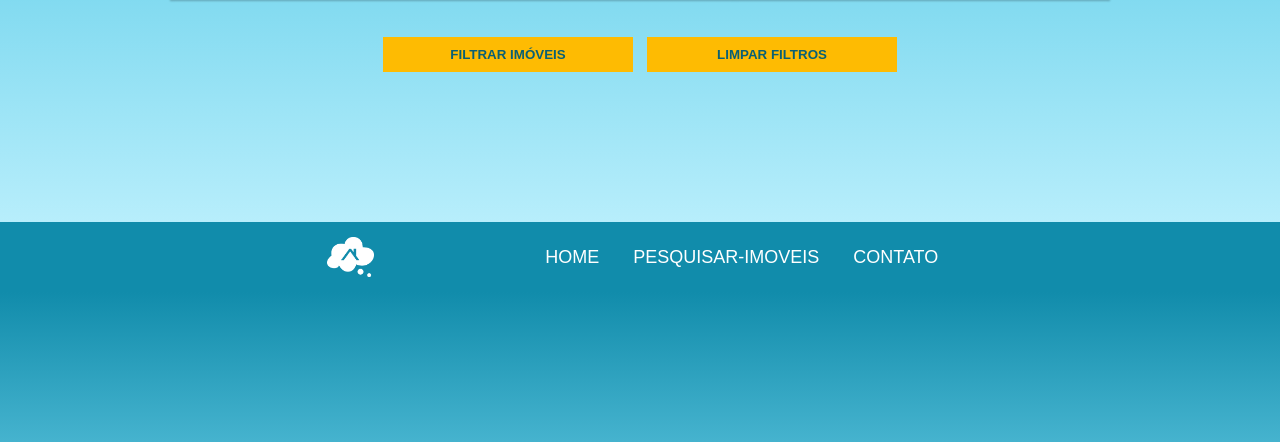
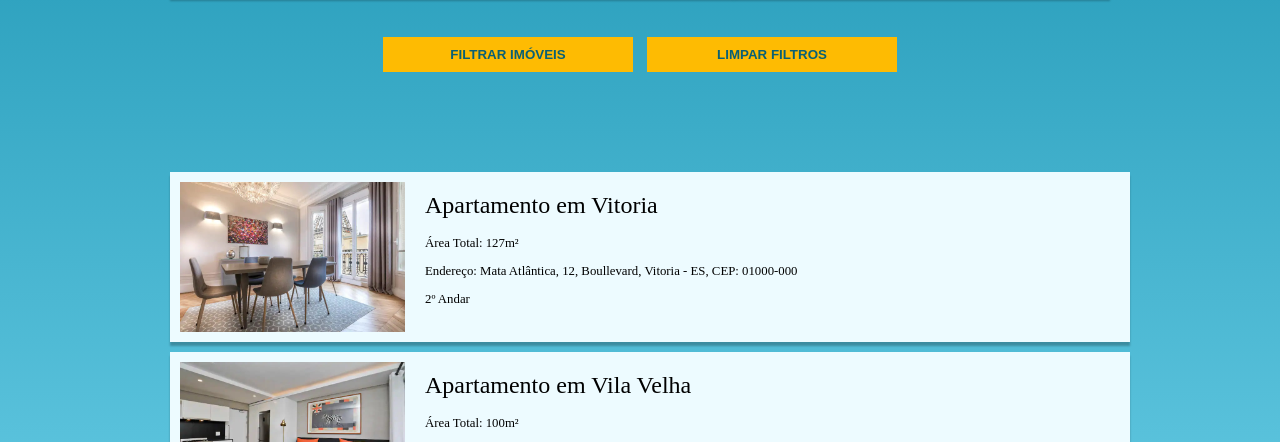
Before and after one commit to Paulocezarbs/Imoboliaria, a website with bundled scripts: page Pesquisar-Imoveis/pesquisar-imoveis.html in a window 1280 px wide. Both pictures are taken after a click on the button "Limpar Filtros". Shown: the part 343-785 px from the top of the page. Built offline with nearby package versions, Linux system fonts and the light colour scheme; a web font is replaced by a local one.

Commit message:
Implementado metodo div() em Apartamento

```diff
--- a/Pesquisar-Imoveis/pesquisarInterface.js
+++ b/Pesquisar-Imoveis/pesquisar-imoveis-interface.js
@@ -1,3 +1,8 @@
+import {vetImoveis} from "../dados/imoveis.js";
+import { Casa } from "../classes/Casa.js";
+import { Apartamento } from "../classes/Apartamento.js";
+import { Terreno } from "../classes/Terreno.js";
+
 var cbCasa = document.getElementById("cbCasa");
 var cbApartamento = document.getElementById("cbApartamento");
 var cbTerreno = document.getElementById("cbTerreno");
@@ -34,12 +39,18 @@ function filtrarImoveis(){
 
 function limparFiltros() {
 
-    cbApartamento.checked = false;
-    cbCasa.checked = false;
-    cbTerreno.checked = false;
+    // cbApartamento.checked = false;
+    // cbCasa.checked = false;
+    // cbTerreno.checked = false;
 
-    inAreaMinima.value = 0;
-    inAreaMaxima.value = "";
+    // inAreaMinima.value = 0;
+    // inAreaMaxima.value = "";
+
+    let imoveis = document.querySelector(".imoveis");
+    console.log(imoveis);
+    console.log(vetImoveis);
+    vetImoveis.forEach(imovel => imoveis.appendChild(imovel.div()));
+
 
 }
 
--- a/Pesquisar-Imoveis/pesquisar-imoveis.html
+++ b/Pesquisar-Imoveis/pesquisar-imoveis.html
@@ -106,6 +106,6 @@
 
       </footer>
 
-    <script src="pesquisar-imoveis-operacoes.js" type="module"></script>
+    <script src="pesquisar-imoveis-interface.js" type="module"></script>
 </body>
 </html>
--- a/classes/Apartamento.js
+++ b/classes/Apartamento.js
@@ -1,4 +1,5 @@
 import { Imovel } from "./Imovel.js";
+
 export class Apartamento extends Imovel{
     #andar;
 
@@ -25,4 +26,45 @@ export class Apartamento extends Imovel{
         return super.toString() + "Andar: " + this.#andar + "º andar.";
     }
 
+    div(){
+        let divImovel = document.createElement("div");
+        divImovel.classList.add("imovel");
+
+        let imgImovel = document.createElement("img");
+        imgImovel.classList.add("img-imovel");
+        imgImovel.src = "../imagens-imoveis/" + super.img; //Atribui um caminho personalizado para o src da img Ex.: ../imagens-imoveis/Apartamento001.jpg
+        imgImovel.classList.add("img-imovel");
+        divImovel.appendChild(imgImovel);
+
+        let divInfo = document.createElement("div");
+        divInfo.classList.add("informacoes-imovel");
+
+        let tituloImovel = document.createElement("p");
+        tituloImovel.classList.add("tipo-imovel");
+
+        let areaTotal = document.createElement("p");
+        areaTotal.classList.add("tipo-detalhes");
+
+        let enderecoImovel = document.createElement("p");
+        enderecoImovel.classList.add("tipo-detalhes");
+
+        let andarAp = document.createElement("p");
+        andarAp.classList.add("tipo-detalhes");
+
+        tituloImovel.textContent = "Apartamento em " + super.cidade;
+        divInfo.appendChild(tituloImovel);
+
+        andarAp.textContent =  this.#andar + "º Andar";
+        areaTotal.textContent = "Área Total: " + super.areaTotal + "m²";
+        enderecoImovel.textContent = "Endereço: " + super.enderecoImovel();
+
+        divInfo.appendChild(areaTotal);
+        divInfo.appendChild(enderecoImovel);
+        divInfo.appendChild(andarAp);
+
+        divImovel.appendChild(divInfo);
+
+    return divImovel;
+    }
+
 }
--- a/dados/imoveis.js
+++ b/dados/imoveis.js
@@ -40,7 +40,7 @@ const apartamento9 = new Apartamento (122500, 72, corretor8, "Joinville, 21", "C
 const apartamento10 = new Apartamento (1500000, 312, corretor8, "Praia Grande, 4", "Costeiro", "São Paulo", "SP", "02700-000", "apartamento012.jpg", 1);
 
 export const vetImoveis = [
-    casa1, casa2, casa3, casa4, casa5, casa6, casa7, casa8, casa9, casa10,
-    terreno1, terreno2, terreno3, terreno4, terreno5, terreno6, terreno7, terreno8, terreno9, terreno10,
+    //casa1, casa2, casa3, casa4, casa5, casa6, casa7, casa8, casa9, casa10,
+    //terreno1, terreno2, terreno3, terreno4, terreno5, terreno6, terreno7, terreno8, terreno9, terreno10,
     apartamento1, apartamento2, apartamento3, apartamento4, apartamento5, apartamento6, apartamento7, apartamento8, apartamento9, apartamento10
 ]
```
